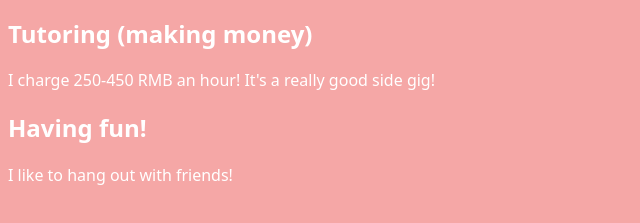
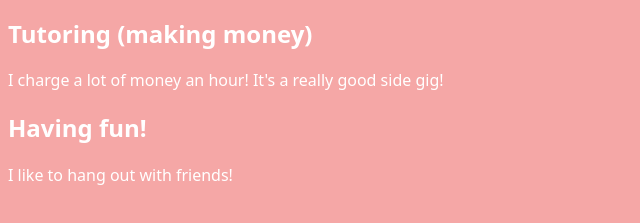
Before and after one commit to jessistudei/Java-HW-1-new1, a plain HTML site: page index.html in a window 1280 px wide. Shown: the part 479-702 px from the top of the page, 0-640 px from the left. Drawn offline with Linux system fonts and the light colour scheme.

Commit message:
Update index.html

```diff
--- a/index.html
+++ b/index.html
@@ -13,7 +13,7 @@
   <h2>Mock Trial</h2>
    <p>I served as Opening Attorney on the Emory Mock Trial team!</p>
    <h2>Tutoring (making money)</h2>
-   <p>I charge 250-450 RMB an hour! It's a really good side gig!</p>
+   <p>I charge a lot of money an hour! It's a really good side gig!</p>
    <h2>Having fun!</h2>
    <p>I like to hang out with friends!</p>
  </body>
```
